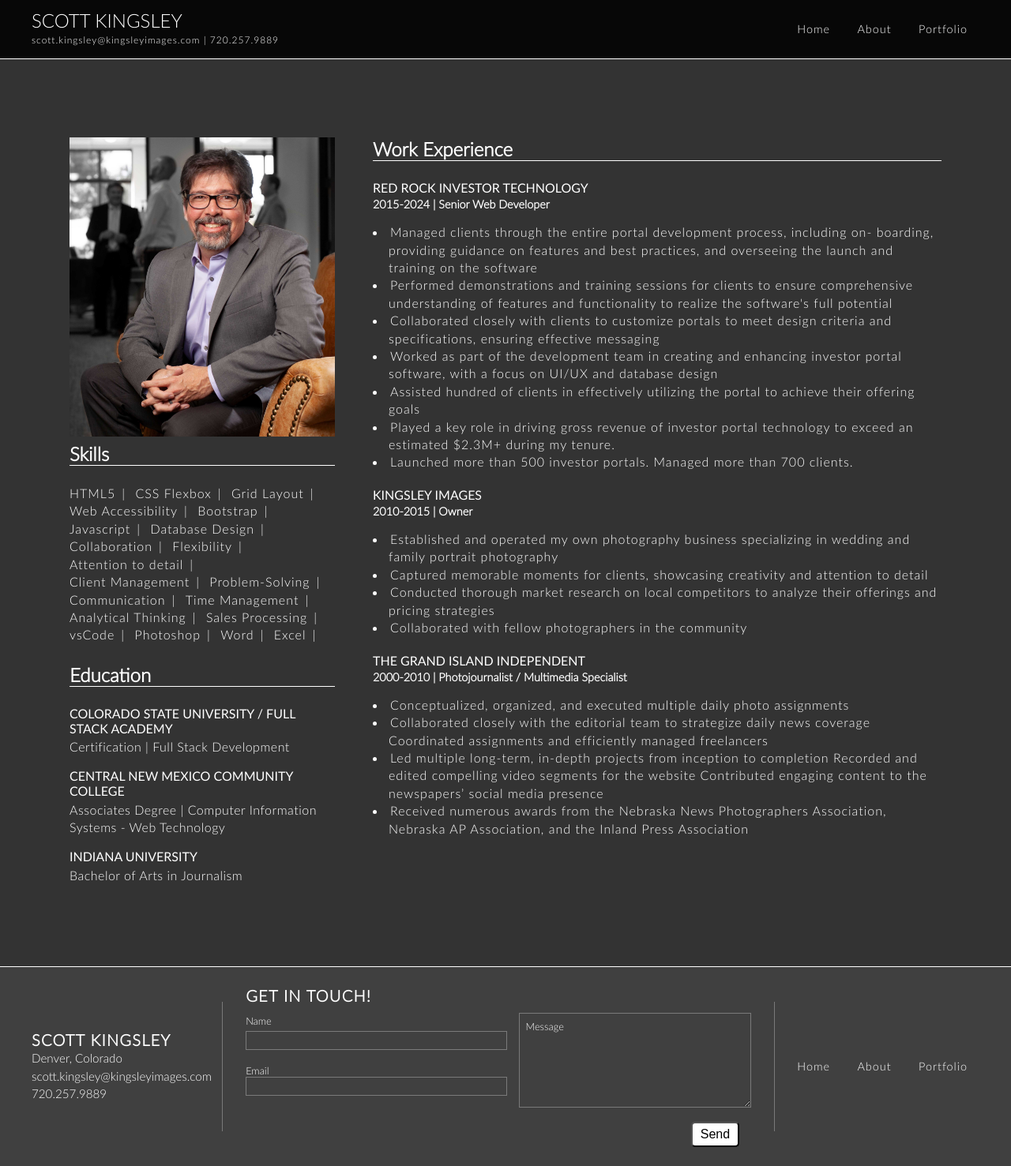
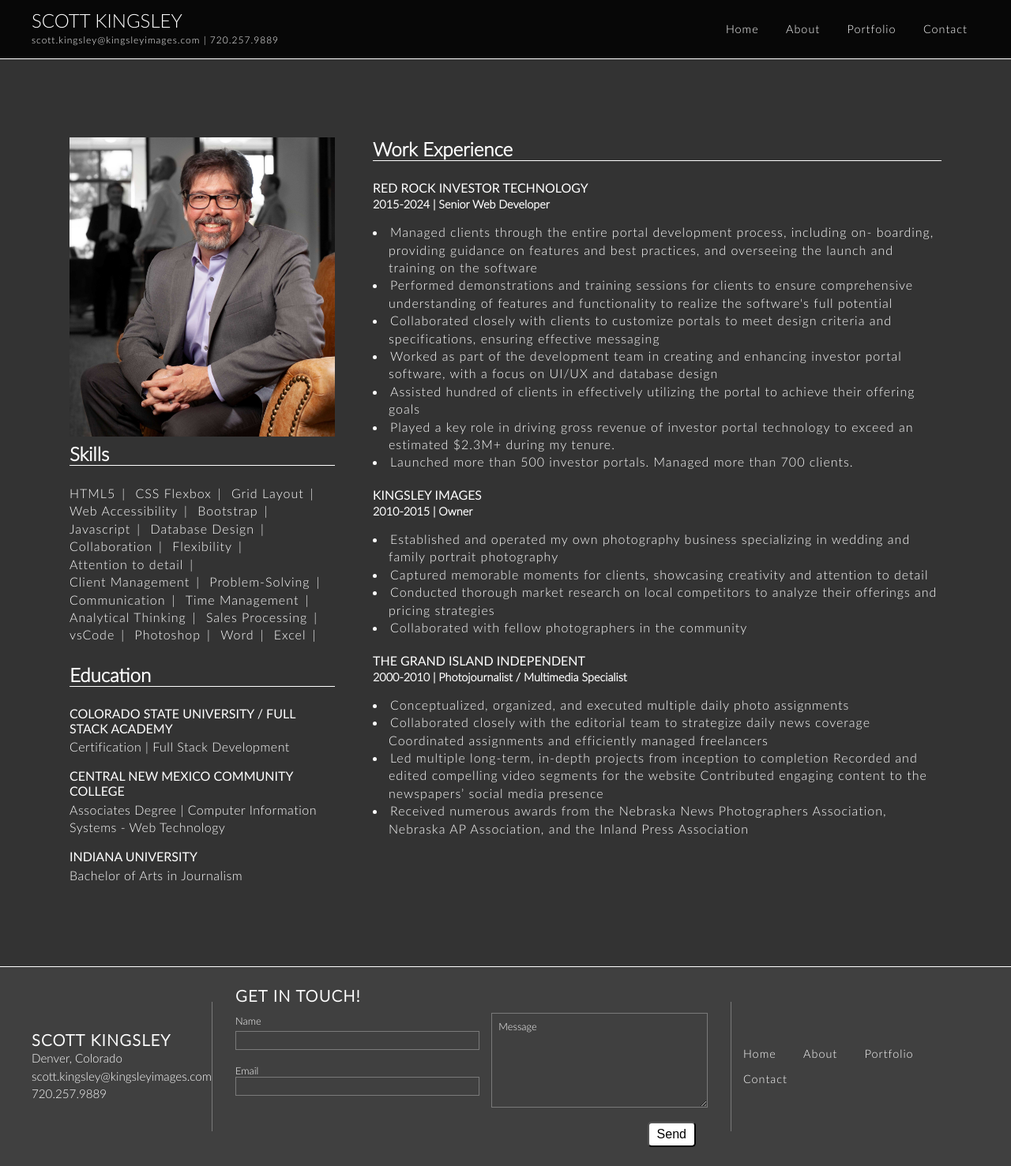
Before and after one commit to kingsleyimages/careerSim, a plain HTML site: page html/about.html in a window 1280 px wide. Shown: the whole page at 79% size. Drawn offline with Linux system fonts and the light colour scheme.

Commit message:
added contact link

```diff
--- a/html/about.html
+++ b/html/about.html
@@ -21,6 +21,7 @@
           <li><a href="../index.html">Home</a></li>
           <li><a href="../html/about.html">About</a></li>
           <li><a href="../html/portfolio.html">Portfolio</a></li>
+          <li><a href="#contactForm">Contact</a></li>
         </ul>
       </nav>
     </header>
@@ -204,6 +205,7 @@
           <li><a href="./index.html">Home</a></li>
           <li><a href="./html/about.html">About</a></li>
           <li><a href="./html/portfolio.html">Portfolio</a></li>
+          <li><a href="#contactForm">Contact</a></li>
         </ul>
       </div>
     </footer>
```
Also changed, not shown: html/portfolio.html (+2 -0 lines).
